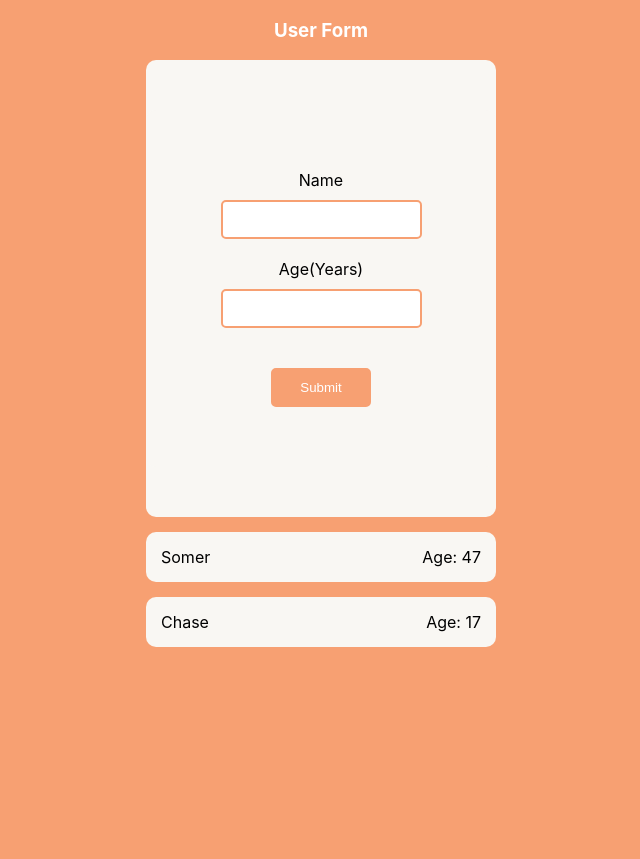
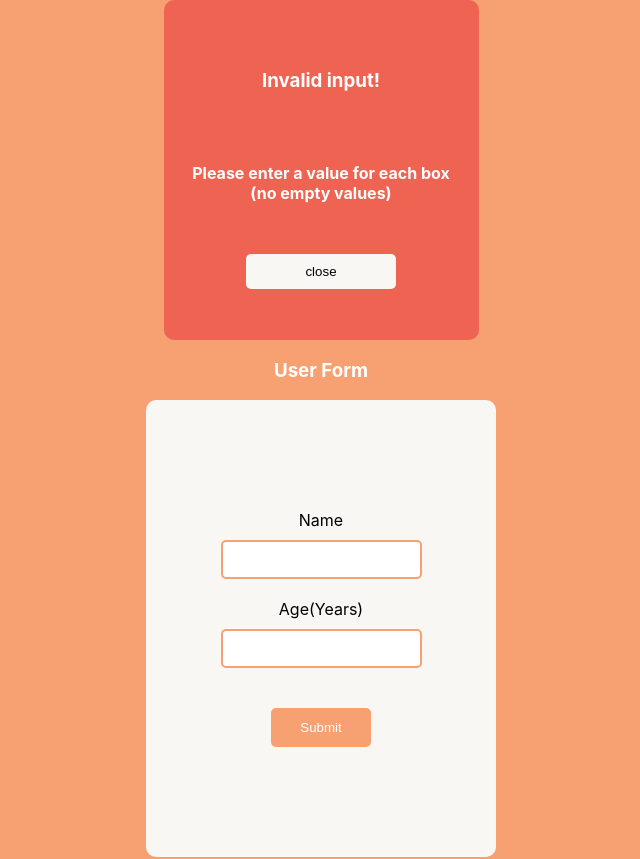
Before and after one commit to Gage-Lieble/learning-react-course, a React (Create React App) app in the folder mini-cap-one/: page / in a window 1280 px wide. Shown: the top 859 px of the page, without its empty margins (319-959 px from the left). Before the commit the page ends 800 px from the top, so only its background shows below. Built offline with nearby package versions, Linux system fonts and the light colour scheme.

Commit message:
Intro to portals

```diff
--- a/mini-cap-one/public/index.html
+++ b/mini-cap-one/public/index.html
@@ -28,6 +28,7 @@
   </head>
   <body>
     <noscript>You need to enable JavaScript to run this app.</noscript>
+    <div id="modal-root"></div>
     <div id="root"></div>
   </body>
 </html>
--- a/mini-cap-one/src/components/FormUI/ErrorModal.js
+++ b/mini-cap-one/src/components/FormUI/ErrorModal.js
@@ -1,5 +1,21 @@
+import ReactDom from 'react-dom'
 import './ErrorModal.css'
 
+
+const ModalOverlay = (props) => {
+    return(
+        <div className='modal-wrap'>
+            <div>
+                <h3 className='error-title'>Invalid input!</h3>
+            </div>
+            <div>
+                <h4 className='error-msg'>{props.msg}</h4>
+            </div>
+
+            <button className='error-close' onClick={() => {props.showModal('false'); props.ageHook('')}}>close</button>
+        </div>
+    )
+}
 const ErrorModal = (props) => {
 
     let errorMsg = 'Please enter a value for each box (no empty values)'
@@ -9,16 +25,9 @@ const ErrorModal = (props) => {
 
     }
     return(
-        <div className='modal-wrap'>
-            <div>
-                <h3 className='error-title'>Invalid input!</h3>
-            </div>
-            <div>
-                <h4 className='error-msg'>{errorMsg}</h4>
-            </div>
-
-            <button className='error-close' onClick={() => {props.showModal('false'); props.ageHook('')}}>close</button>
-        </div>
+        <>
+        {ReactDom.createPortal(<ModalOverlay msg={errorMsg} showModal={props.showModal} ageHook={props.ageHook}/>, document.getElementById('modal-root'))}
+        </>
     )
 }
 
```
